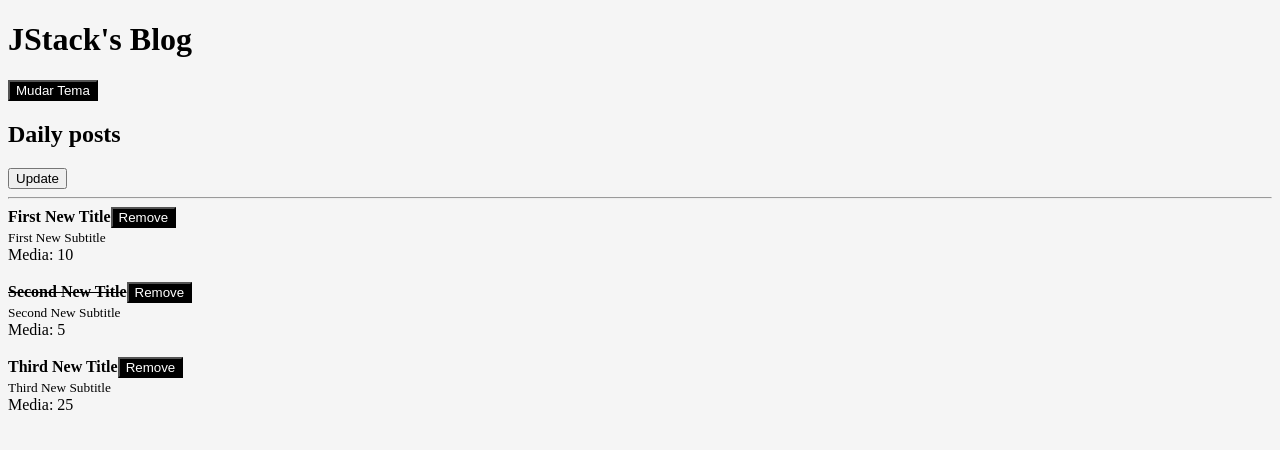
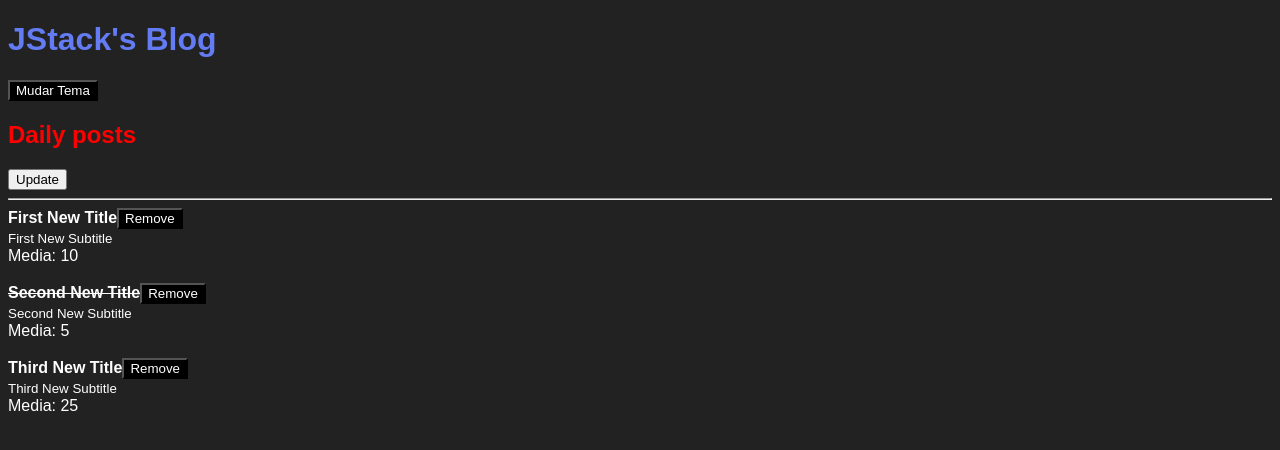
Before and after one commit to martinsgabriel1956/jstack-blog, a React app: page / in a window 1280 px wide. Shown: the top 450 px of the page. Built offline with nearby package versions, Linux system fonts and the light colour scheme.

Commit message:
feat: CSS Modules

```diff
--- a/src/App.js
+++ b/src/App.js
@@ -2,6 +2,8 @@ import React, { useState } from "react";
 import Header from "./Header";
 import Post from "./Post";
 import { ThemeProvider } from "./providers/ThemeProvider";
+
+import styles from "./styles/App.css";
 
 const mockedPosts = [
   {
@@ -57,7 +59,7 @@ export default function App() {
   return (
     <ThemeProvider>
       <Header>
-        <h2>Daily posts</h2>
+        <h2 className={styles.title}>Daily posts</h2>
         <button onClick={handleRefresh}>Update</button>
       </Header>
       <hr />
--- a/src/Header.js
+++ b/src/Header.js
@@ -2,13 +2,15 @@ import React, { useContext } from "react";
 import PropTypes from "prop-types";
 import { Button } from "./Button";
 import { ThemeContext } from "./contexts/ThemeContext";
+
+import styles from "./styles/Header.css";
 
 export default function Header(props) {
   const { onToggleTheme } = useContext(ThemeContext);
 
   return (
     <>
-      <h1>{props.title}</h1>
+      <h1 className={styles.title}>{props.title}</h1>
       <Button onClick={onToggleTheme}>Mudar Tema</Button>
       {props.children}
     </>
--- /dev/null
+++ b/src/styles/App.css
@@ -0,0 +1,3 @@
+.title {
+  color: #f00;
+}
--- /dev/null
+++ b/src/styles/Header.css
@@ -0,0 +1,3 @@
+.title {
+  color: #637bf3;
+}
--- a/src/styles/global.css
+++ b/src/styles/global.css
@@ -1,3 +1,9 @@
+* {
+  -webkit-font-smoothing: antialiased;
+}
+
 body {
-  background: #f5f5f5;
+  background: #222;
+  color: #fff;
+  font-family: sans-serif;
 }
--- a/webpack.config.js
+++ b/webpack.config.js
@@ -25,7 +25,15 @@ module.exports = {
       },
       {
         test: /\.css$/,
-        use: ["style-loader", "css-loader"],
+        use: [
+          "style-loader",
+          {
+            loader: "css-loader",
+            options: {
+              modules: true,
+            },
+          },
+        ],
       },
     ],
   },
```
